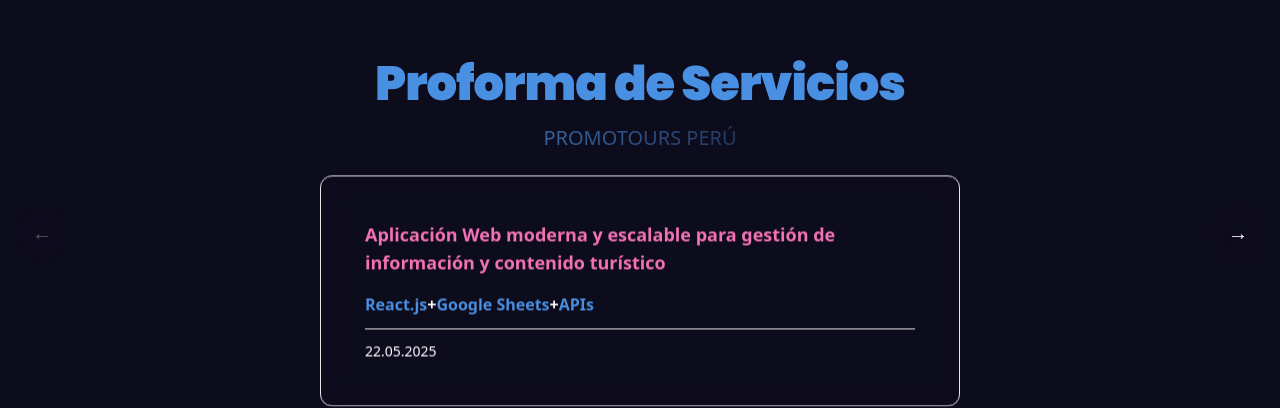
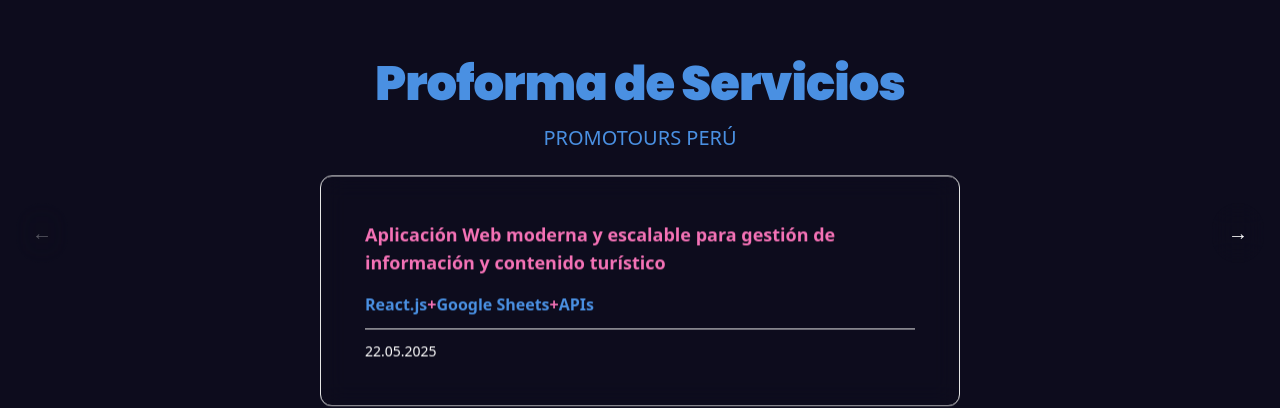
Before and after one commit to deivipluss/landing, a Next.js app: page /propuesta in a window 1280 px wide. Shown: the part 167-575 px from the top of the page. Built offline with nearby package versions, Linux system fonts and the light colour scheme.

Commit message:
propuestarew

```diff
--- a/data/propuestaContent.tsx
+++ b/data/propuestaContent.tsx
@@ -17,9 +17,9 @@ export const proposalSlides: ProposalSlideType[] = [
         <div className="text-lg font-bold text-pink-400 mb-4">Aplicación Web moderna y escalable para gestión de información y contenido turístico</div>
         <div className="flex flex-row flex-wrap gap-x-3 gap-y-1 font-semibold text-base whitespace-nowrap mb-3">
           <span className="text-[#4A90E2]">React.js</span>
-          <span className="text-white/40">+</span>
+          <span className="text-pink-400">+</span>
           <span className="text-[#4A90E2]">Google Sheets</span>
-          <span className="text-white/40">+</span>
+          <span className="text-pink-400">+</span>
           <span className="text-[#4A90E2]">APIs</span>
         </div>
         <div className="text-white/70 text-sm text-right border-t border-white/10 pt-3">22.05.2025</div>
@@ -380,7 +380,7 @@ export function HorizontalSlides({ slides }: { slides: ProposalSlideType[] }) {
 
                 {/* Subtítulo */}
                 {slide.subtitle && (
-                  <h2 className="text-lg sm:text-xl font-medium text-center mb-6 bg-gradient-to-r from-[#4A90E2] to-[#FF5C5C] text-transparent bg-clip-text">
+                  <h2 className="text-lg sm:text-xl font-medium text-center mb-6 text-[#4A90E2]">
                     {slide.subtitle}
                   </h2>
                 )}
```
